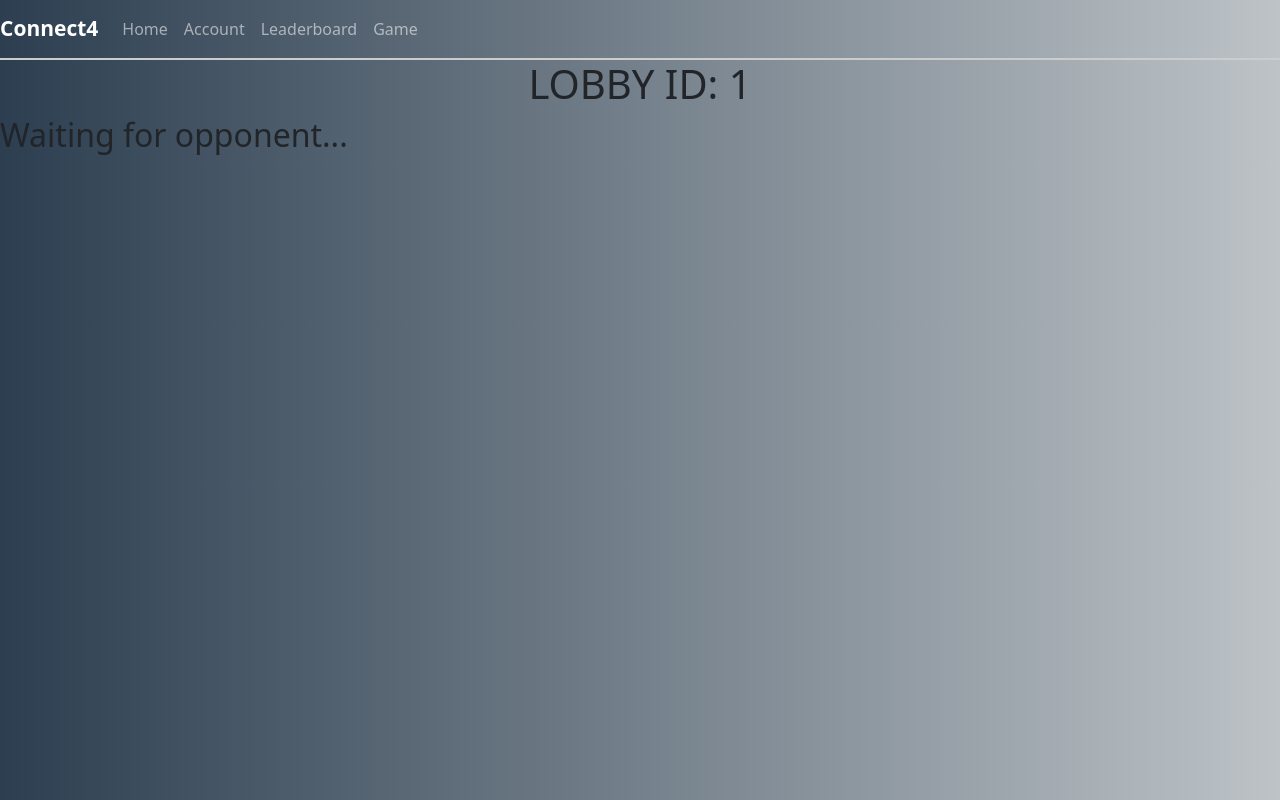
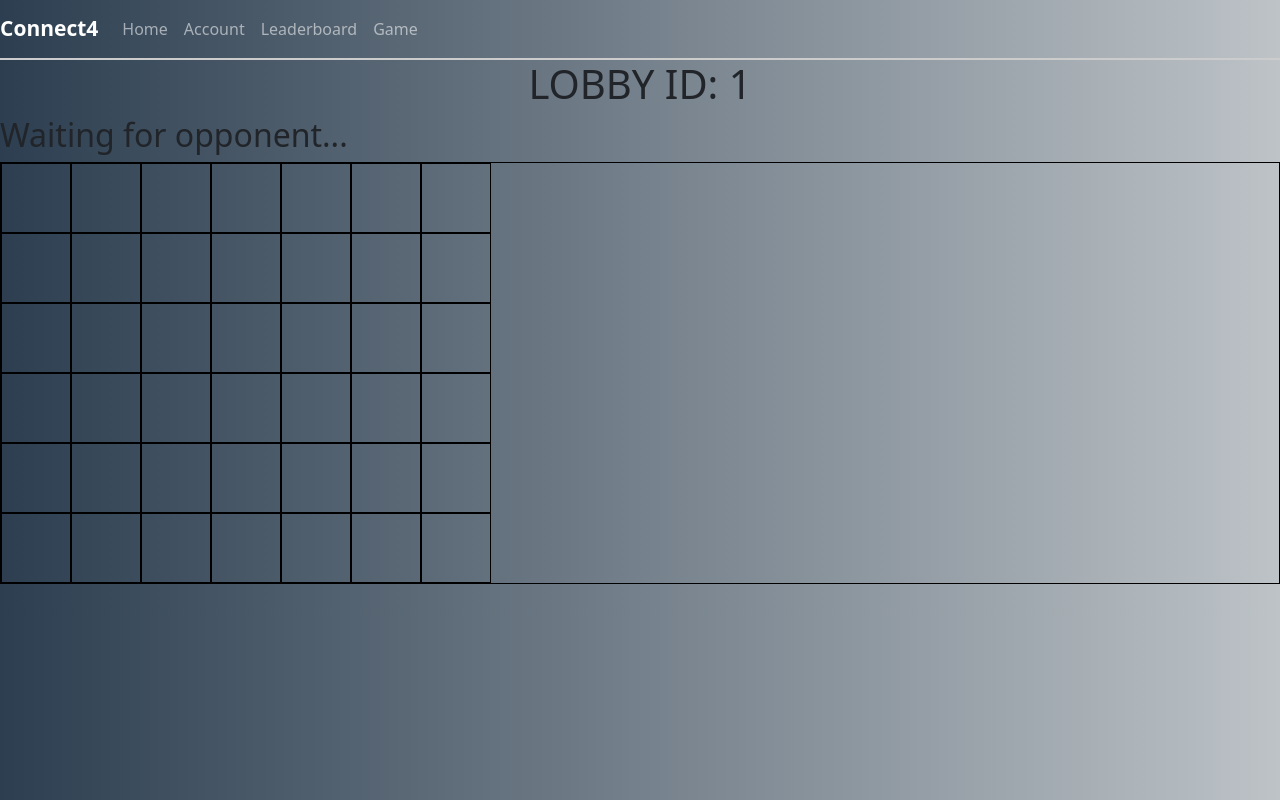
Before and after one commit to DiegoVG08/COMP589-CONNECT4, a React (Create React App) app: page /Game/1 in a window 1280 px wide. Built offline with nearby package versions, Linux system fonts and the light colour scheme; no server answers; the database is empty.

Commit message:
getting there...

```diff
--- a/src/App.js
+++ b/src/App.js
@@ -9,6 +9,7 @@ import Connect4Board from "./component/newInterfaces/board";
 import LobbyPage from "./component/newInterfaces/lobbyPage";
 import { BrowserRouter as Router, Routes, Route, Navigate } from 'react-router-dom';
 import './App.css';
+
 
 
 
--- a/src/component/newInterfaces/board.js
+++ b/src/component/newInterfaces/board.js
@@ -2,6 +2,8 @@ import React, { useState, useEffect } from 'react';
 import { useParams } from 'react-router-dom';
 import { ref, onValue, set, off } from 'firebase/database';
 import { realtime } from '../Firebase';
+import { Block, Container, Row } from './styling';
+
 
 const Tile = ({ value, onClick }) => {
   const tileClass = `connect4-tile player-${value}`;
@@ -12,8 +14,11 @@ const Tile = ({ value, onClick }) => {
   );
 };
 
-const Connect4Board = () => {
-  const [board, setBoard] = useState(() => Array(6).fill(Array(7).fill(null)));
+
+const Connect4Board = ({ board: initialBoard = [], onColumnClick }) => {
+  const [board, setBoard] = useState(() =>
+  Array.from({ length: 6 }, () => Array(7).fill(null))
+);
   const [currentPlayer, setCurrentPlayer] = useState(1);
   const [isGameDone, setIsGameDone] = useState(false);
   const [isOpponentJoined, setIsOpponentJoined] = useState(false);
@@ -150,29 +155,76 @@ const Connect4Board = () => {
   }, [currentPlayer, isOpponentJoined]);
 
   return (
-    <div className="connect4-board">
+    <>
     <h1>Lobby ID: {lobbyId}</h1>
     {!isOpponentJoined ? (
       <h2>Waiting for opponent...</h2>
     ) : (
       <h2>Player {currentPlayer}'s turn</h2>
     )}
-      {board.map((row, rowIndex) => (
-        <div key={rowIndex} className="connect4-row">
-          {row.map((tile, colIndex) => (
-            <Tile
-              key={colIndex}
-              value={tile}
-              onClick={() => handleColumnClick(colIndex)}
-            />
-          ))}
-        </div>
-      ))}
+    <Container>
+      <Row>
+        <Block onClick={() => handleColumnClick(0)}>{board[0]}</Block>
+        <Block onClick={() => handleColumnClick(1)}>{board[1]}</Block>
+        <Block onClick={() => handleColumnClick(2)}>{board[2]}</Block>
+        <Block onClick={() => handleColumnClick(3)}>{board[3]}</Block>
+        <Block onClick={() => handleColumnClick(4)}>{board[4]}</Block>
+        <Block onClick={() => handleColumnClick(5)}>{board[5]}</Block>
+        <Block onClick={() => handleColumnClick(6)}>{board[6]}</Block>
+      </Row>
+      <Row>
+        <Block onClick={() => handleColumnClick(7)}>{board[7]}</Block>
+        <Block onClick={() => handleColumnClick(8)}>{board[8]}</Block>
+        <Block onClick={() => handleColumnClick(9)}>{board[9]}</Block>
+        <Block onClick={() => handleColumnClick(10)}>{board[10]}</Block>
+        <Block onClick={() => handleColumnClick(11)}>{board[11]}</Block>
+        <Block onClick={() => handleColumnClick(12)}>{board[12]}</Block>
+        <Block onClick={() => handleColumnClick(13)}>{board[13]}</Block>
+      </Row>
+      <Row>
+        <Block onClick={() => handleColumnClick(14)}>{board[14]}</Block>
+        <Block onClick={() => handleColumnClick(15)}>{board[15]}</Block>
+        <Block onClick={() => handleColumnClick(16)}>{board[16]}</Block>
+        <Block onClick={() => handleColumnClick(17)}>{board[17]}</Block>
+        <Block onClick={() => handleColumnClick(18)}>{board[18]}</Block>
+        <Block onClick={() => handleColumnClick(19)}>{board[19]}</Block>
+        <Block onClick={() => handleColumnClick(20)}>{board[20]}</Block>
+      </Row>
+      <Row>
+        <Block onClick={() => handleColumnClick(21)}>{board[21]}</Block>
+        <Block onClick={() => handleColumnClick(22)}>{board[22]}</Block>
+        <Block onClick={() => handleColumnClick(23)}>{board[23]}</Block>
+        <Block onClick={() => handleColumnClick(24)}>{board[24]}</Block>
+        <Block onClick={() => handleColumnClick(25)}>{board[25]}</Block>
+        <Block onClick={() => handleColumnClick(26)}>{board[26]}</Block>
+        <Block onClick={() => handleColumnClick(27)}>{board[27]}</Block>
+      </Row>
+      <Row>
+        <Block onClick={() => handleColumnClick(28)}>{board[28]}</Block>
+        <Block onClick={() => handleColumnClick(29)}>{board[29]}</Block>
+        <Block onClick={() => handleColumnClick(30)}>{board[30]}</Block>
+        <Block onClick={() => handleColumnClick(31)}>{board[31]}</Block>
+        <Block onClick={() => handleColumnClick(32)}>{board[32]}</Block>
+        <Block onClick={() => handleColumnClick(33)}>{board[33]}</Block>
+        <Block onClick={() => handleColumnClick(34)}>{board[34]}</Block>
+      </Row>
+      <Row>
+        <Block onClick={() => handleColumnClick(35)}>{board[35]}</Block>
+        <Block onClick={() => handleColumnClick(36)}>{board[36]}</Block>
+        <Block onClick={() => handleColumnClick(37)}>{board[37]}</Block>
+        <Block onClick={() => handleColumnClick(38)}>{board[38]}</Block>
+        <Block onClick={() => handleColumnClick(39)}>{board[39]}</Block>
+        <Block onClick={() => handleColumnClick(40)}>{board[40]}</Block>
+        <Block onClick={() => handleColumnClick(41)}>{board[41]}</Block>
+      </Row>
+      </Container>
       {isGameDone && (
         <p>{checkForDraw(board) ? 'The game is a draw!' : `Player ${currentPlayer} wins!`}</p>
       )}
-    </div>
+    </>
   );
+
+
 };
 
 export default Connect4Board;
--- a/src/component/newInterfaces/lobbyPage.js
+++ b/src/component/newInterfaces/lobbyPage.js
@@ -133,9 +133,6 @@ const LobbyPage = () => {
     });
   };
 
-
-
-
   const handleClick = (tileIndex) => {
     if (
       !gameState.isGameDone &&
--- /dev/null
+++ b/src/component/newInterfaces/styling.js
@@ -0,0 +1,31 @@
+import React from 'react';
+import styled, { css } from 'styled-components';
+
+
+export const Block = styled.div`
+  align-items: center;
+  border: solid 1px black;
+  cursor: pointer;
+  display: flex;
+  height: 70px;
+  justify-content: center;
+  width: 70px;
+
+  &:hover {
+    background-color: lightblue;
+  }
+`;
+
+export const Container = styled.div`
+  ${({ marking }) => marking && 'background-color: lightgray;'}
+  border: solid 1px black;
+  margin-bottom: 30px;
+
+  & > div > div {
+    ${({ marking }) => marking && 'background-color: lightgray;'}
+  }
+`;
+
+export const Row = styled.div`
+  display: flex;
+`;
```
Lines whose indentation alone changed are shown as unchanged.
